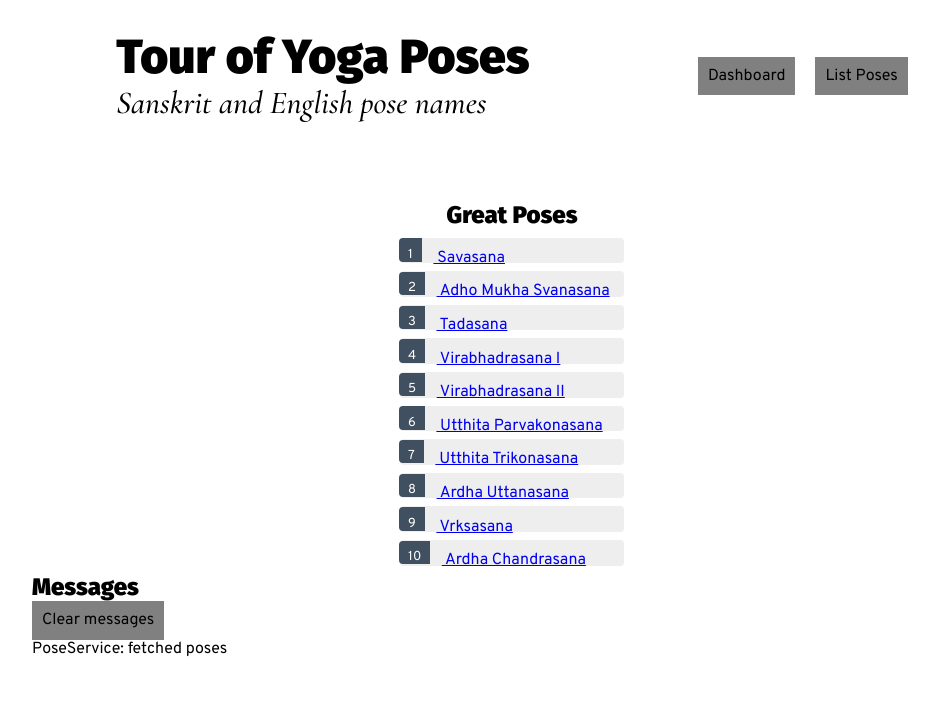
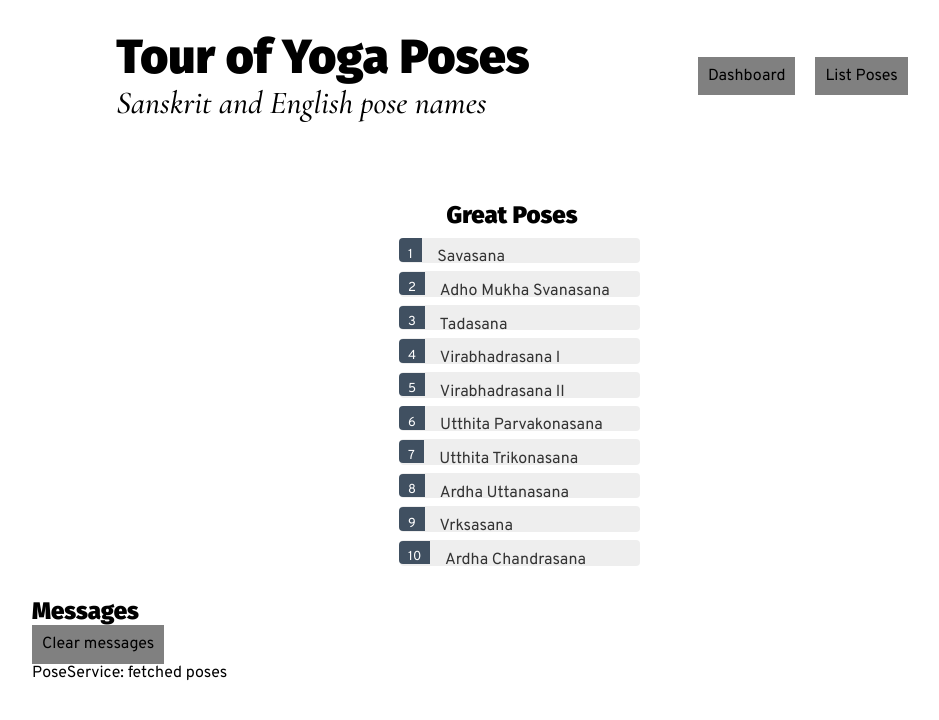
Before and after one commit to jasminegraber/tour-of-yoga-poses, an Angular app: page /poses in a window 1280 px wide. Shown: the top 720 px of the page, without its empty margins (128-1067 px from the left). Built offline with nearby package versions, Linux system fonts and the light colour scheme.

Commit message:
Corrected link color for accessibility

```diff
--- a/src/app/components/poses/poses.component.css
+++ b/src/app/components/poses/poses.component.css
@@ -1,36 +1,41 @@
-
+/* HeroesComponent's private CSS styles */
 .poses {
+  margin: 0 0 2em 0;
   list-style-type: none;
   padding: 0;
   width: 15em;
 }
 .poses li {
+  position: relative;
   cursor: pointer;
-    position: relative;
-    left: 0;
+}
+
+.poses li:hover {
+  left: .1em;
+}
+
+.poses a {
+  color: #333;
+  text-decoration: none;
   background-color: #EEE;
   margin: .5em;
   padding: .3em 0;
   height: 1.6em;
   border-radius: 4px;
+  display: block;
+  width: 100%;
 }
-  .poses li:hover {
+
+.poses a:hover {
   color: #2c3a41;
   background-color: #e6e6e6;
-    left: .1em;
 }
-  .poses li.selected {
-    background-color: black;
-    color: white;
+
+.poses a:active {
+  background-color: #525252;
+  color: #fafafa;
 }
-  .poses li.selected:hover {
-    background-color: #505050;
-    color: white;
-  }
-  .poses li.selected:active {
-    background-color: black;
-    color: white;
-  }
+
 .poses .badge {
   display: inline-block;
   font-size: small;
@@ -42,6 +47,8 @@
   left: -1px;
   top: -4px;
   height: 1.8em;
+  min-width: 16px;
+  text-align: right;
   margin-right: .8em;
   border-radius: 4px 0 0 4px;
 }
```
Lines whose indentation alone changed are shown as unchanged.
